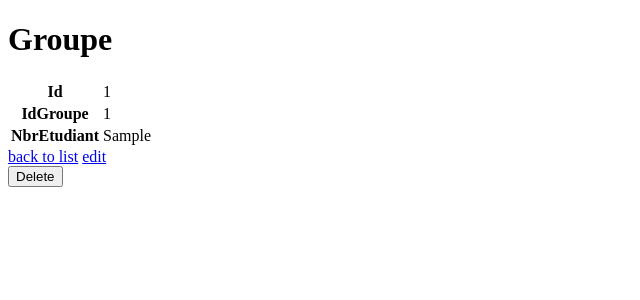
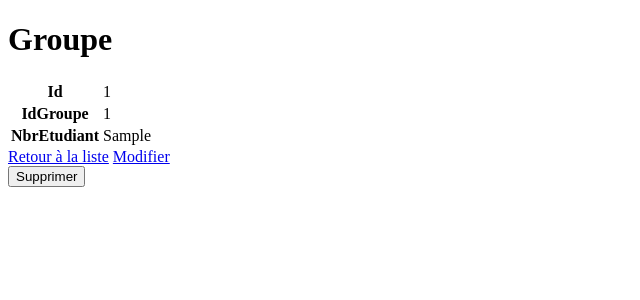
Before and after one commit to SlimaneBenamar/Planner, a Symfony app: template templates/groupe/show.html.twig in a window 1280 px wide. Shown: the top 300 px of the page, without its empty margins (0-640 px from the left). Run offline with Twig, Linux system fonts and the light colour scheme; the template is opened without the code that fills it: most values are stand-ins (such as "Sample title", 1, 10 or a date in 2020); some libraries are stand-ins or nearby versions.

Commit message:
Traduction Entity Groupe

```diff
--- a/templates/groupe/_delete_form.html.twig
+++ b/templates/groupe/_delete_form.html.twig
@@ -1,4 +1,4 @@
-<form method="post" action="{{ path('groupe_delete', {'id': groupe.id}) }}" onsubmit="return confirm('Are you sure you want to delete this item?');">
+<form method="post" action="{{ path('groupe_delete', {'id': groupe.id}) }}" onsubmit="return confirm('Voulez-vous vraiment supprimer cet enregistrement?');">
     <input type="hidden" name="_token" value="{{ csrf_token('delete' ~ groupe.id) }}">
-    <button class="btn">Delete</button>
+    <button class="btn">Supprimer</button>
 </form>
--- a/templates/groupe/_form.html.twig
+++ b/templates/groupe/_form.html.twig
@@ -1,4 +1,4 @@
 {{ form_start(form) }}
     {{ form_widget(form) }}
-    <button class="btn">{{ button_label|default('Save') }}</button>
+    <button class="btn">{{ button_label|default('Enregistrer') }}</button>
 {{ form_end(form) }}
--- a/templates/groupe/edit.html.twig
+++ b/templates/groupe/edit.html.twig
@@ -1,13 +1,13 @@
 {% extends 'base.html.twig' %}
 
-{% block title %}Edit Groupe{% endblock %}
+{% block title %}Modifier Groupe{% endblock %}
 
 {% block body %}
-    <h1>Edit Groupe</h1>
+    <h1>Modifier Groupe</h1>
 
     {{ include('groupe/_form.html.twig', {'button_label': 'Update'}) }}
 
-    <a href="{{ path('groupe_index') }}">back to list</a>
+    <a href="{{ path('groupe_index') }}">Retour à la liste</a>
 
     {{ include('groupe/_delete_form.html.twig') }}
 {% endblock %}
--- a/templates/groupe/index.html.twig
+++ b/templates/groupe/index.html.twig
@@ -21,8 +21,8 @@
                 <td>{{ groupe.idGroupe }}</td>
                 <td>{{ groupe.nbrEtudiant }}</td>
                 <td>
-                    <a href="{{ path('groupe_show', {'id': groupe.id}) }}">show</a>
-                    <a href="{{ path('groupe_edit', {'id': groupe.id}) }}">edit</a>
+                    <a href="{{ path('groupe_show', {'id': groupe.id}) }}">Afficher</a>
+                    <a href="{{ path('groupe_edit', {'id': groupe.id}) }}">Modifier</a>
                 </td>
             </tr>
         {% else %}
@@ -33,5 +33,5 @@
         </tbody>
     </table>
 
-    <a href="{{ path('groupe_new') }}">Create new</a>
+    <a href="{{ path('groupe_new') }}">Créer un nouveau</a>
 {% endblock %}
--- a/templates/groupe/new.html.twig
+++ b/templates/groupe/new.html.twig
@@ -1,11 +1,11 @@
 {% extends 'base.html.twig' %}
 
-{% block title %}New Groupe{% endblock %}
+{% block title %}Nouveau Groupe{% endblock %}
 
 {% block body %}
-    <h1>Create new Groupe</h1>
+    <h1>Créer un nouveau Groupe</h1>
 
     {{ include('groupe/_form.html.twig') }}
 
-    <a href="{{ path('groupe_index') }}">back to list</a>
+    <a href="{{ path('groupe_index') }}">Retour à la liste</a>
 {% endblock %}
--- a/templates/groupe/show.html.twig
+++ b/templates/groupe/show.html.twig
@@ -22,9 +22,9 @@
         </tbody>
     </table>
 
-    <a href="{{ path('groupe_index') }}">back to list</a>
+    <a href="{{ path('groupe_index') }}">Retour à la liste</a>
 
-    <a href="{{ path('groupe_edit', {'id': groupe.id}) }}">edit</a>
+    <a href="{{ path('groupe_edit', {'id': groupe.id}) }}">Modifier</a>
 
     {{ include('groupe/_delete_form.html.twig') }}
 {% endblock %}
```
